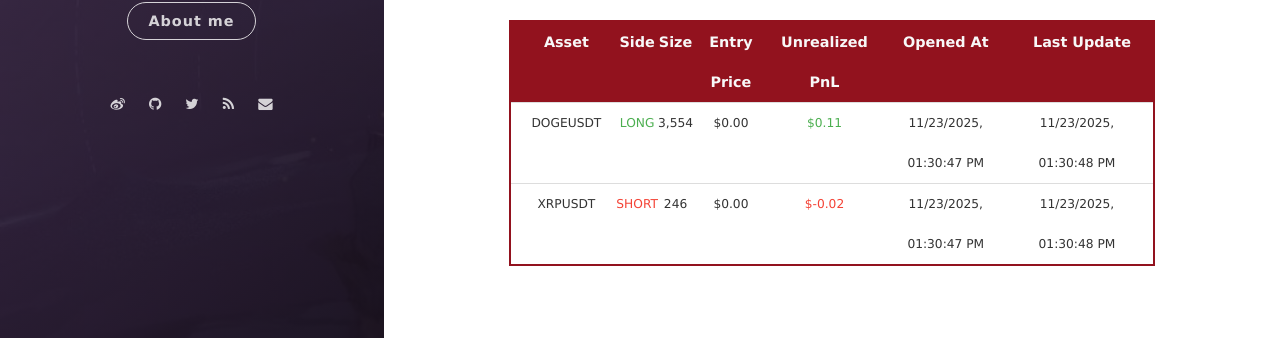
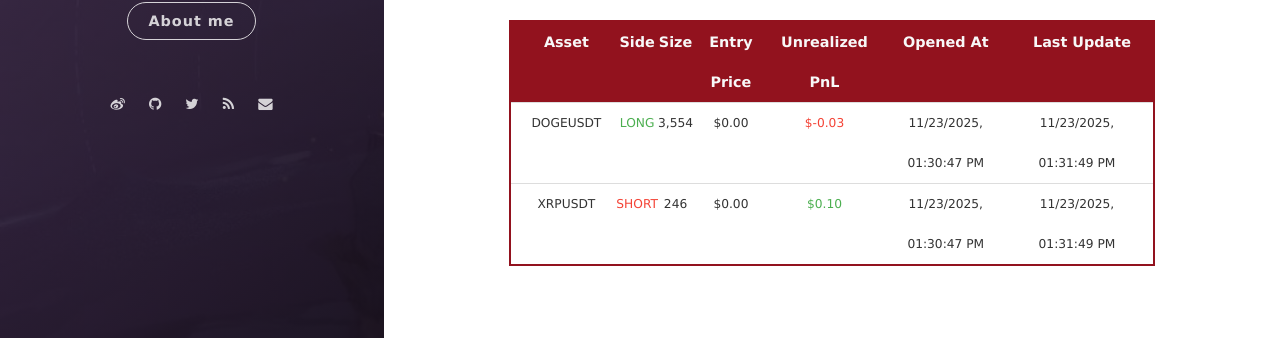
Before and after one commit to leeyegy/leeyegy.github.io, a Jekyll site: the page built from live-trading.html, in a window 1280 px wide and 945 px high. Shown: the part 579-917 px from the top of the window. Built offline with Jekyll 4.4.1, drawn with Linux system fonts in a browser that asks for light colours; nearby versions of some CDN libraries.

Commit message:
AccountMonitor: refresh positions 2025-11-23T21:31:49+08:00

```diff
--- a/assets/data/binance/positions.json
+++ b/assets/data/binance/positions.json
@@ -4,17 +4,17 @@
     "side": "LONG",
     "size": 3554.0,
     "entryPrice": 0.0,
-    "unrealizedPnl": 0.1089301,
+    "unrealizedPnl": -0.0270104,
     "openedAt": "2025-11-23T21:30:47+08:00",
-    "reportedAt": "2025-11-23T21:30:48+08:00"
+    "reportedAt": "2025-11-23T21:31:49+08:00"
   },
   {
     "symbol": "XRPUSDT",
     "side": "SHORT",
     "size": 246.0,
     "entryPrice": 0.0,
-    "unrealizedPnl": -0.01530612,
+    "unrealizedPnl": 0.10326588,
     "openedAt": "2025-11-23T21:30:47+08:00",
-    "reportedAt": "2025-11-23T21:30:48+08:00"
+    "reportedAt": "2025-11-23T21:31:49+08:00"
   }
 ]
```
